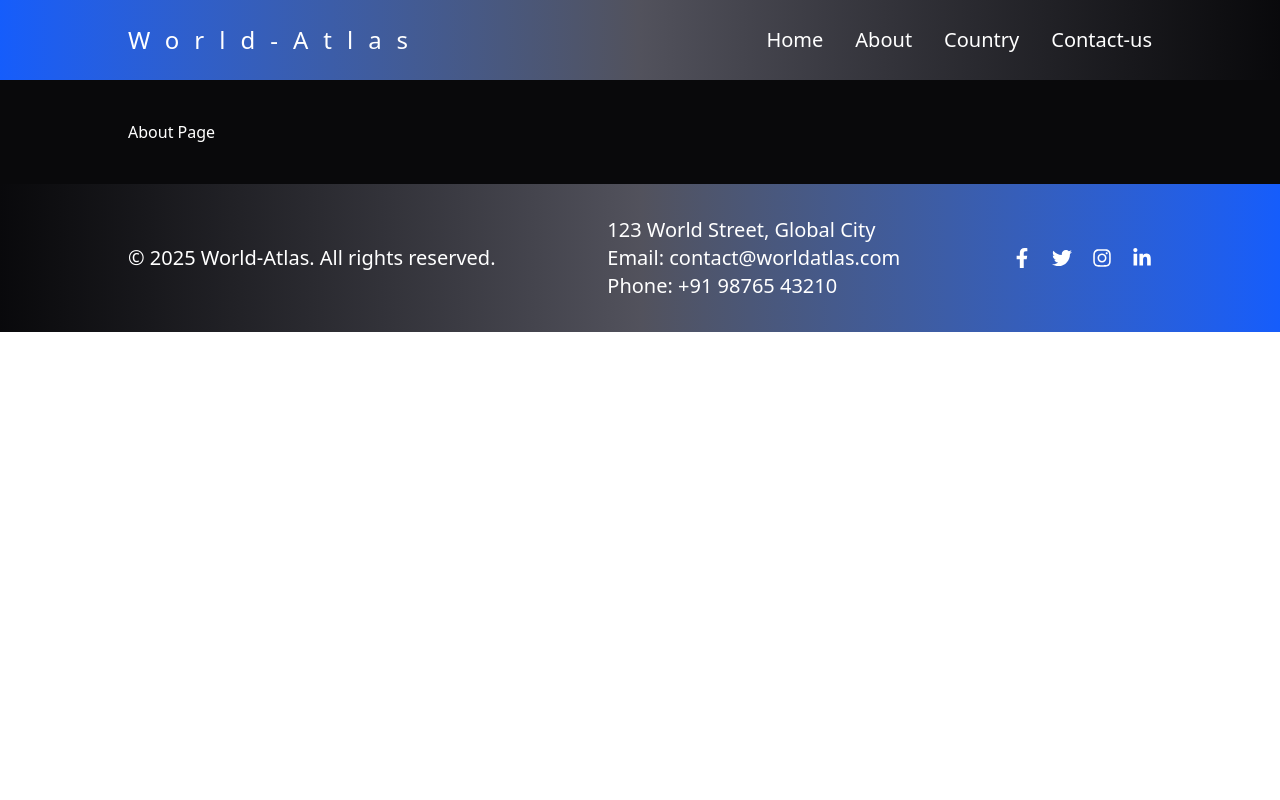
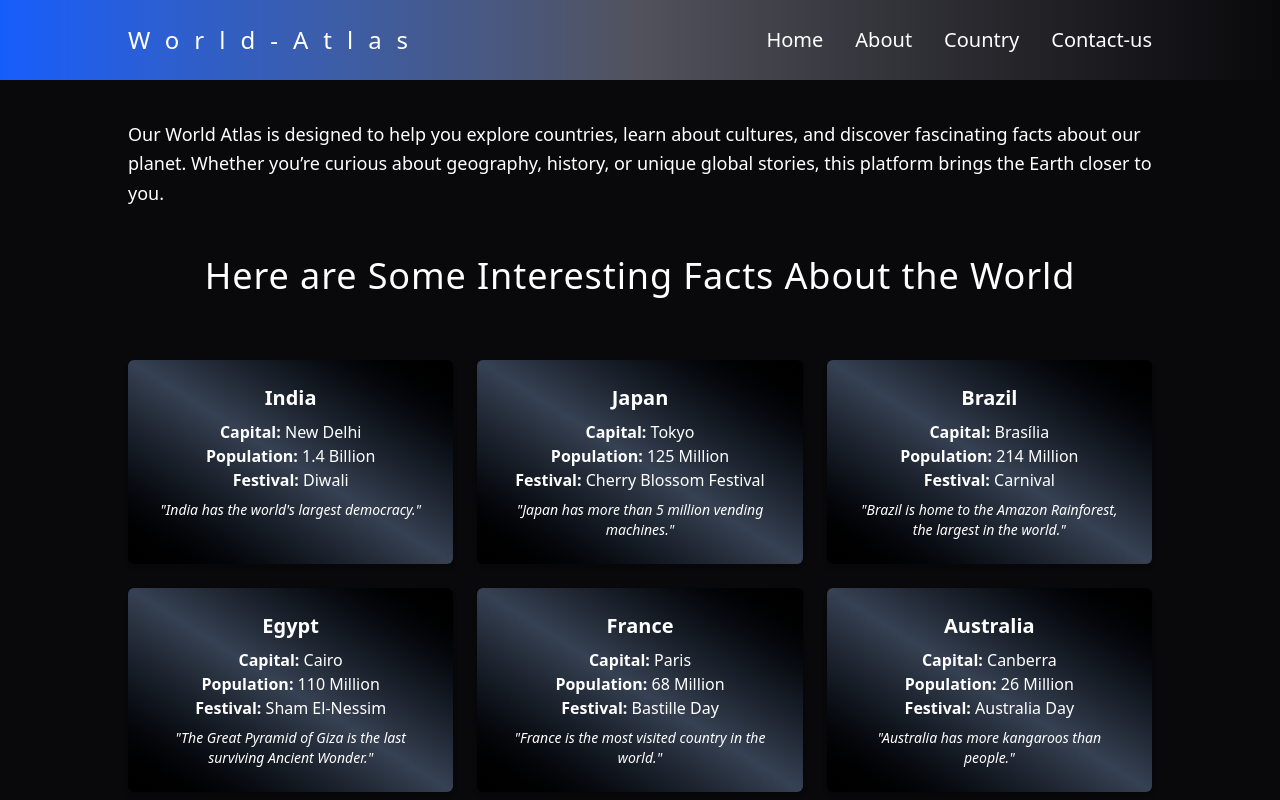
Before and after one commit to Akashchoudhary01/world_Atlas, a React (Vite) app: page /about in a window 1280 px wide. Shown: the top 800 px of the page. Built offline with nearby package versions, Linux system fonts and the light colour scheme.

Commit message:
About Page Done

```diff
--- /dev/null
+++ b/src/Components/ApiData/AboutApiData.jsx
@@ -0,0 +1,39 @@
+import Api from "../../api/api.json";
+
+export default function AboutApiData() {
+  return (
+    <div className="md:mt-12 mt-8 mb-8 flex flex-col items-center text-center">
+      <h1 className="md:text-4xl text-2xl tracking-wide text-white mb-8">
+        Here are Some Interesting Facts About the World
+      </h1>
+
+      <div className="flex justify-center mt-8">
+        <div className="grid md:grid-cols-3 gap-6">
+          {Api.map((country) => (
+            <div
+              key={country.id}
+              className="px-6 py-6 hover:outline rounded-md bg-gradient-to-tr from-black via-gray-700 to-black   text-white shadow-md hover:scale-105 transition-transform duration-300"
+            >
+              <h2 className="text-xl font-bold mb-2">{country.name}</h2>
+              <p>
+                <span className="font-semibold">Capital:</span>{" "}
+                {country.capital}
+              </p>
+              <p>
+                <span className="font-semibold">Population:</span>{" "}
+                {country.population}
+              </p>
+              <p>
+                <span className="font-semibold">Festival:</span>{" "}
+                {country.main_festival}
+              </p>
+              <p className="italic mt-2 text-sm">
+                "{country.interesting_fact}"
+              </p>
+            </div>
+          ))}
+        </div>
+      </div>
+    </div>
+  );
+}
--- a/src/Components/ApiData/ApiData.jsx
+++ /dev/null
@@ -1,22 +0,0 @@
-import Api from '../../api/api.json'
-
-export default function ApiData() {
-  return (
-    <div className='flex justify-center mt-8'>
-      <div className='grid md:grid-cols-3 gap-6'>
-        {Api.map((country) => (
-          <div
-            key={country.id}
-            className='px-6 py-6 hover:outline rounded-md bg-gradient-to-tr from-black via-gray-700 to-black   text-white shadow-md hover:scale-105 transition-transform duration-300'
-          >
-            <h2 className='text-xl font-bold mb-2'>{country.name}</h2>
-            <p><span className="font-semibold">Capital:</span> {country.capital}</p>
-            <p><span className="font-semibold">Population:</span> {country.population}</p>
-            <p><span className="font-semibold">Festival:</span> {country.main_festival}</p>
-            <p className="italic mt-2 text-sm">"{country.interesting_fact}"</p>
-          </div>
-        ))}
-      </div>
-    </div>
-  )
-}
--- a/src/Components/Ui/Footer.jsx
+++ b/src/Components/Ui/Footer.jsx
@@ -7,12 +7,12 @@ export default function Footer() {
       <div className="max-w-5xl mx-auto flex flex-col md:flex-row justify-between items-center gap-6">
 
         {/* Left - Copyright */}
-        <h1 className=" text-md md:text-xl">
+        <h1 className=" text-md md:text-md">
           &copy; {new Date().getFullYear()} World-Atlas. All rights reserved.
         </h1>
 
         {/* Center - Address */}
-        <div className="text-center text-md md:text-left md:text-xl">
+        <div className="text-center text-md md:text-left md:text-md">
           <p>123 World Street, Global City</p>
           <p>Email: contact@worldatlas.com</p>
           <p>Phone: +91 98765 43210</p>
--- a/src/Pages/About.jsx
+++ b/src/Pages/About.jsx
@@ -1,10 +1,18 @@
 import React from 'react'
+import AboutApiData from '../Components/ApiData/AboutApiData'
 
 export default function About() {
   return (
    <div className='bg-zinc-950 h-full w-full p-10'>
+
       <div className='max-w-5xl min-w-[20rem] text-white  m-auto'>
-        About Page
+          <p className="text-lg text-white  leading-relaxed">
+          Our World Atlas is designed to help you explore countries, learn about
+          cultures, and discover fascinating facts about our planet. Whether you’re
+          curious about geography, history, or unique global stories, this platform
+          brings the Earth closer to you.
+        </p>
+        <AboutApiData/>
 
     </div>
     </div>
--- a/src/Pages/Home.jsx
+++ b/src/Pages/Home.jsx
@@ -1,7 +1,10 @@
 import React from "react";
 import { FaArrowRightLong } from "react-icons/fa6";
 import image from "../assets/unnamed.png";
-import ApiData from "../Components/ApiData/ApiData";
+// import HeroSection from "../Components/ApiData/AboutApiData";
+// import About from "./About";
+import AboutApiData from "../Components/ApiData/AboutApiData";
+// import HeroSection from "../Components/ApiData/HeroSection";
 
 export default function Home() {
   return (
@@ -33,14 +36,12 @@ export default function Home() {
 
         {/*country Details */}
         {/* Country Details */}
-        <div className="md:mt-12 mt-8 mb-8 flex flex-col items-center text-center">
-          <h1 className="md:text-4xl text-2xl tracking-wide text-white mb-8">
-            Here are Some Interesting Facts About the World
-          </h1>
 
-          <ApiData />
+
+
+        <AboutApiData/>
         </div>
       </div>
-    </div>
+
   );
 }
```
